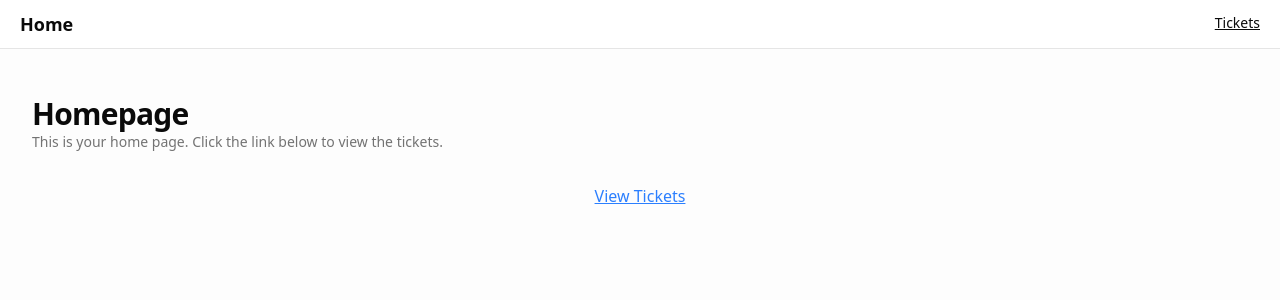
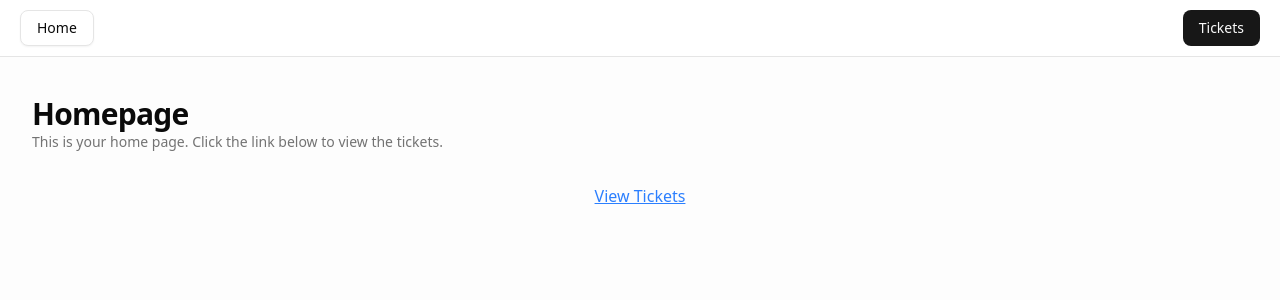
Before and after one commit to robinofskii/the-road-to-next-app, a Next.js app: page / in a window 1280 px wide. Shown: the top 300 px of the page. Built offline with nearby package versions, Linux system fonts and the light colour scheme.

Commit message:
feat: replace Links with Button components for navigation

```diff
--- a/src/app/layout.tsx
+++ b/src/app/layout.tsx
@@ -1,6 +1,8 @@
 import type { Metadata } from "next";
 import { Geist, Geist_Mono } from "next/font/google";
 import Link from "next/link";
+
+import { Button } from "@/components/ui/button";
 
 import { homePath, ticketsPath } from "./paths";
 
@@ -32,27 +34,24 @@ export default function RootLayout({
         className={`${geistSans.variable} ${geistMono.variable} antialiased`}
       >
         <nav>
-          <ul
-            className="supports-backdrop-blur:bg-background/60: bg-background/95
-              background-blur fixed top-0 right-0 left-0 z-20 flex w-full
-              justify-between border-b px-5 py-2.5"
-          >
+          <ul className="supports-backdrop-blur:bg-background/60: bg-background/95 background-blur fixed top-0 right-0 left-0 z-20 flex w-full justify-between border-b px-5 py-2.5">
             <li>
-              <Link href={homePath()} className="text-lg font-bold">
-                Home
-              </Link>
+              <Button asChild variant="outline">
+                <Link href={homePath()} className="text-lg font-bold">
+                  Home
+                </Link>
+              </Button>
             </li>
             <li>
-              <Link href={ticketsPath()} className="text-sm underline">
-                Tickets
-              </Link>
+              <Button asChild>
+                <Link href={ticketsPath()} className="text-sm">
+                  Tickets
+                </Link>
+              </Button>
             </li>
           </ul>
         </nav>
-        <main
-          className="bg-secondary/20 flex min-h-screen flex-1 flex-col
-            overflow-x-hidden overflow-y-auto px-8 py-24"
-        >
+        <main className="bg-secondary/20 flex min-h-screen flex-1 flex-col overflow-x-hidden overflow-y-auto px-8 py-24">
           {children}
         </main>
       </body>
```
